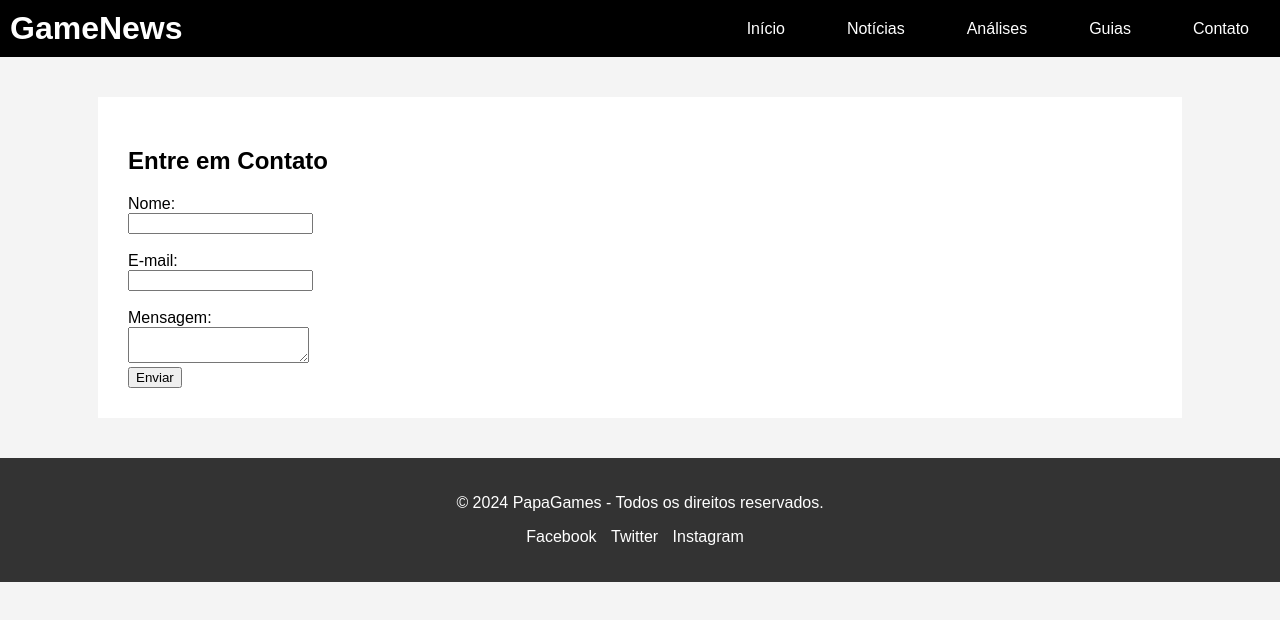
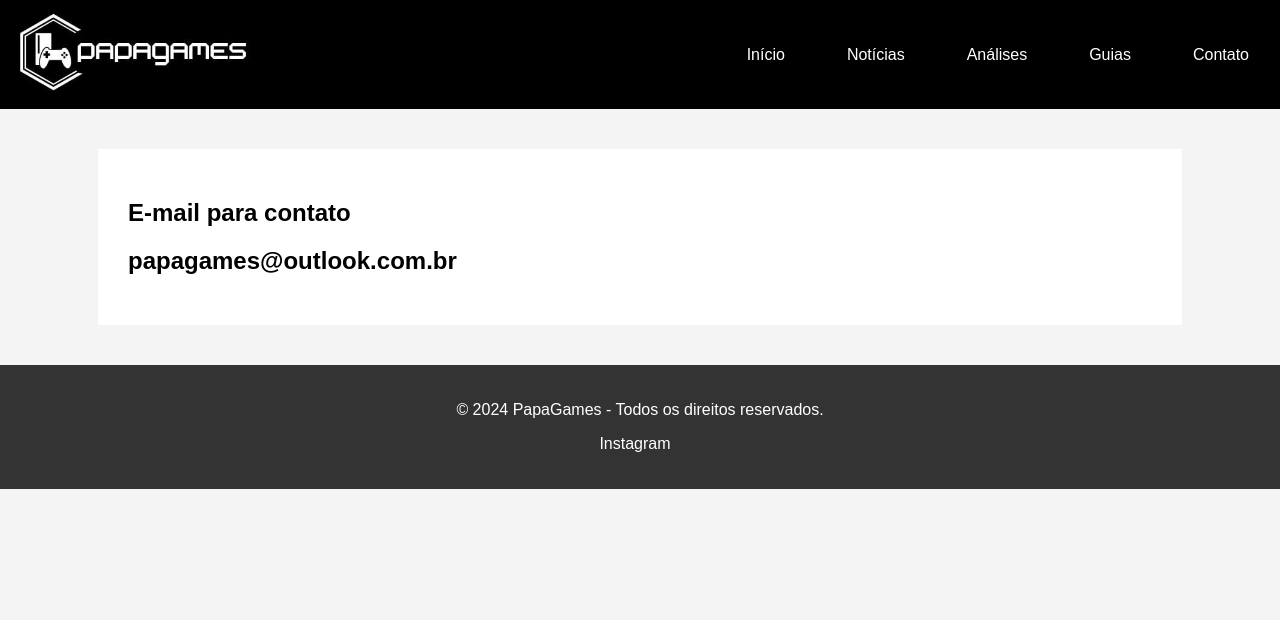
Before and after one commit to Topazi0/Topazi0.github.io, a plain HTML site: page contato.html in a window 1280 px wide. Drawn offline with Linux system fonts and the light colour scheme.

Commit message:
Update contato.html

```diff
--- a/contato.html
+++ b/contato.html
@@ -3,7 +3,10 @@
 <head>
     <meta charset="UTF-8">
     <meta name="viewport" content="width=device-width, initial-scale=1.0">
-    <title>Contato - GameNews</title>
+    <meta name="description" content="Seu site de notícias sobre jogos. Fique por dentro das últimas novidades, reviews e guias de jogos.">
+    <meta name="keywords" content="notícias de jogos, reviews de jogos, lançamentos de jogos, guias de jogos, trailers de jogos, papagames, games, jogos, console, xbox, palystation, nintendo, pc">
+    <meta name="author" content="PapaGames">
+    <title>Contato - PapaGames</title>
     <link rel="stylesheet" href="styles.css">
 </head>
 <body>
@@ -11,7 +14,7 @@
     <!-- Cabeçalho -->
     <header>
         <div class="logo">
-            <h1>GameNews</h1>
+            <img src="https://github.com/Topazi0/Topazi0.github.io/blob/main/Logo.jpg?raw=true" alt="Logo">
         </div>
         <nav>
             <ul>
@@ -24,30 +27,16 @@
         </nav>
     </header>
 
-    <!-- Formulário de Contato -->
     <section class="contato">
-        <h2>Entre em Contato</h2>
-        <form action="#" method="POST">
-            <label for="nome">Nome:</label><br>
-            <input type="text" id="nome" name="nome" required><br><br>
-
-            <label for="email">E-mail:</label><br>
-            <input type="email" id="email" name="email" required><br><br>
-
-            <label for="mensagem">Mensagem:</label><br>
-            <textarea id="mensagem" name="mensagem" required></textarea><br>
-
-            <input type="submit" value="Enviar">
-        </form>
+        <h1>E-mail para contato</h1>
+        <h2>papagames@outlook.com.br</h2>
     </section>
 
     <!-- Rodapé -->
     <footer>
         <p>© 2024 PapaGames - Todos os direitos reservados.</p>
         <ul>
-            <li><a href="#">Facebook</a></li>
-            <li><a href="#">Twitter</a></li>
-            <li><a href="#">Instagram</a></li>
+            <li><a href="https://www.instagram.com/papagames_/">Instagram</a></li>
         </ul>
     </footer>
 
```
